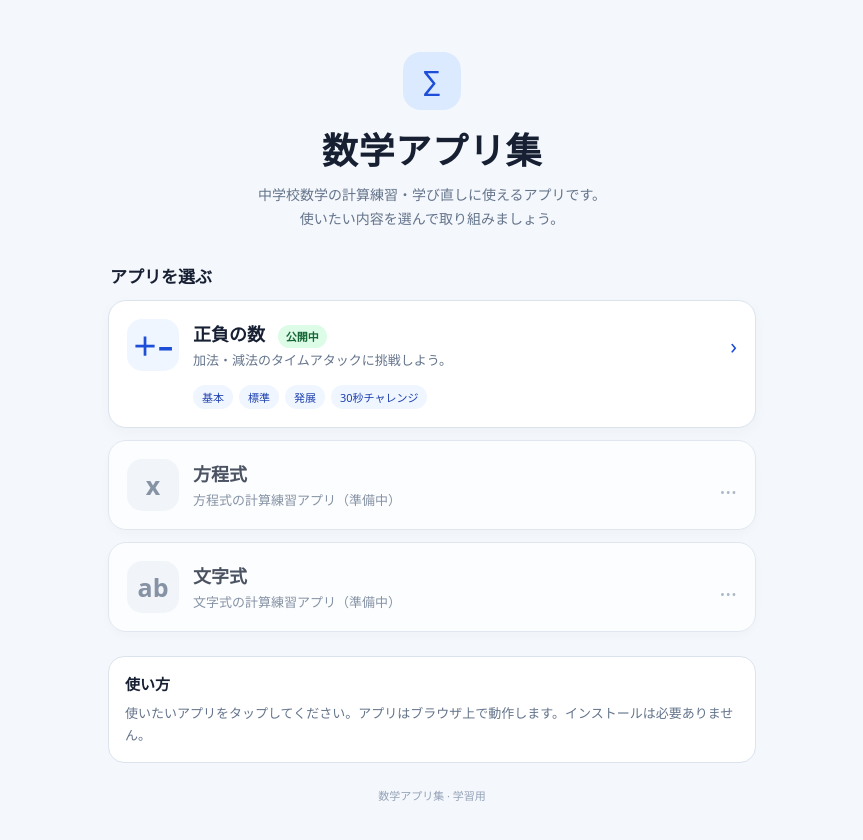
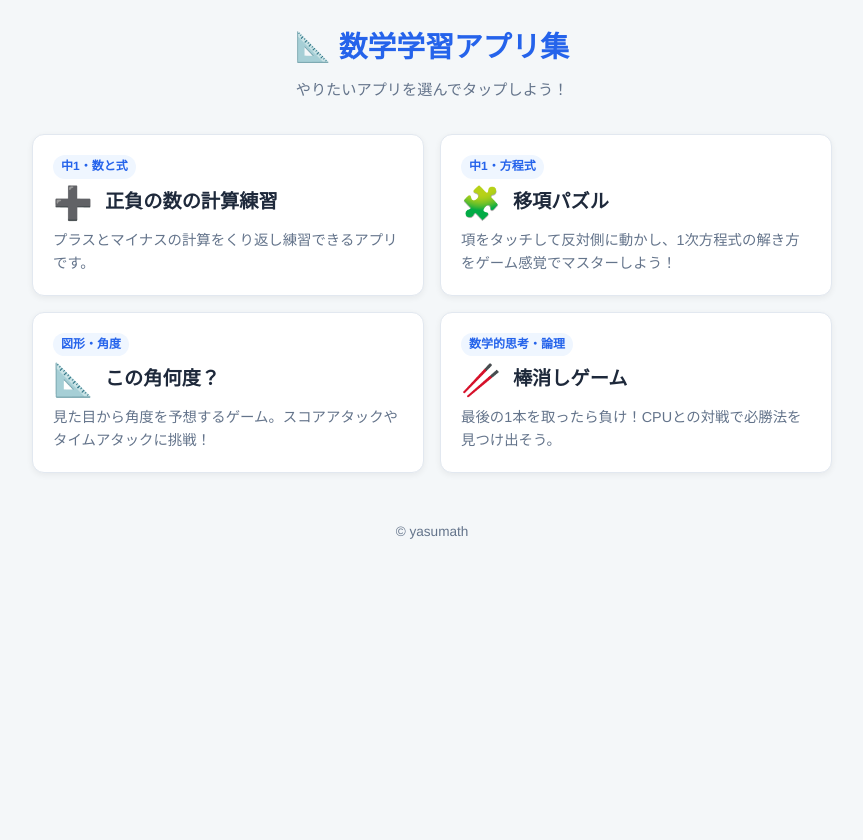
Before and after one commit to yasumath/math-practice, a plain HTML site: page index.html in a window 1280 px wide. Shown: the whole page, without its empty margins (208-1071 px from the left). After the commit the page ends 800 px from the top, so only its background shows below. Drawn offline with Linux system fonts and the light colour scheme.

Commit message:
Update index.html

```diff
--- a/index.html
+++ b/index.html
@@ -1,89 +1,178 @@
-
 <!DOCTYPE html>
 <html lang="ja">
 <head>
   <meta charset="UTF-8">
   <meta name="viewport" content="width=device-width, initial-scale=1.0">
-<meta name="theme-color" content="#1d4ed8">
-<title>数学アプリ集</title>
+  <title>数学学習アプリ集</title>
   <style>
-:root{--blue:#1d4ed8;--ink:#172033;--muted:#64748b;--line:#dbe3ee;--bg:#f4f7fb}
-*{box-sizing:border-box}
-body{margin:0;background:var(--bg);color:var(--ink);font-family:system-ui,-apple-system,"Noto Sans JP",sans-serif}
-main{width:min(100%,680px);margin:auto;padding:24px 16px 40px}
-header{text-align:center;padding:28px 12px 24px}
-.mark{display:inline-grid;place-items:center;width:58px;height:58px;border-radius:18px;background:#dbeafe;color:var(--blue);font-size:28px;margin-bottom:12px}
-h1{font-size:clamp(27px,7vw,36px);margin:0 0 8px;letter-spacing:.02em}
-.lead{color:var(--muted);font-size:14px;line-height:1.7;margin:0}
-.section-title{font-size:17px;margin:8px 2px 12px}
-.card{display:block;text-decoration:none;color:inherit;background:white;border:1px solid var(--line);border-radius:18px;padding:18px;margin:12px 0;box-shadow:0 4px 14px #0f172a08;transition:transform .12s,box-shadow .12s}
-.card:active{transform:translateY(1px)}
-.card-main{display:flex;align-items:center;gap:14px}
-.icon{flex:0 0 52px;height:52px;display:grid;place-items:center;border-radius:15px;background:#eff6ff;color:var(--blue);font-size:25px;font-weight:800}
-.card h2{font-size:18px;margin:0 0 4px}
-.card p{font-size:13px;color:var(--muted);margin:0;line-height:1.55}
-.arrow{margin-left:auto;color:var(--blue);font-size:22px;padding-left:8px}
-.tags{display:flex;flex-wrap:wrap;gap:6px;margin:14px 0 0 66px}
-.tag{font-size:11px;color:#1e40af;background:#eff6ff;border-radius:999px;padding:4px 9px}
-.coming{opacity:.76}
-.coming .icon{background:#f1f5f9;color:#64748b}
-.coming .arrow{color:#94a3b8}
-.badge{font-size:11px;font-weight:700;color:#166534;background:#dcfce7;padding:4px 8px;border-radius:999px;margin-left:8px;vertical-align:middle}
-.how{background:#fff;border:1px solid var(--line);border-radius:16px;padding:16px;margin-top:24px}
-.how h2{font-size:15px;margin:0 0 8px}
-.how p{font-size:13px;color:var(--muted);line-height:1.7;margin:0}
-footer{text-align:center;color:#94a3b8;font-size:11px;margin-top:24px}
+    :root {
+      --bg-color: #f4f7f9;
+      --card-bg: #ffffff;
+      --primary: #2563eb;
+      --text-main: #1e293b;
+      --text-sub: #64748b;
+    }
+    * {
+      box-sizing: border-box;
+      margin: 0;
+      padding: 0;
+    }
+    body {
+      font-family: "Helvetica Neue", Arial, "Hiragino Kaku Gothic ProN", "Hiragino Sans", Meiryo, sans-serif;
+      background-color: var(--bg-color);
+      color: var(--text-main);
+      line-height: 1.6;
+      padding: 24px 16px;
+    }
+    .container {
+      max-width: 800px;
+      margin: 0 auto;
+    }
+    header {
+      text-align: center;
+      margin-bottom: 32px;
+    }
+    header h1 {
+      font-size: 1.8rem;
+      color: var(--primary);
+      margin-bottom: 8px;
+    }
+    header p {
+      font-size: 0.95rem;
+      color: var(--text-sub);
+    }
+    .app-grid {
+      display: grid;
+      grid-template-columns: repeat(auto-fill, minmax(280px, 1fr));
+      gap: 16px;
+    }
+    .app-card {
+      display: flex;
+      flex-direction: column;
+      background: var(--card-bg);
+      border-radius: 12px;
+      padding: 20px;
+      text-decoration: none;
+      color: inherit;
+      box-shadow: 0 2px 6px rgba(0, 0, 0, 0.06);
+      border: 1px solid #e2e8f0;
+      transition: transform 0.15s ease, box-shadow 0.15s ease;
+    }
+    .app-card:hover, .app-card:active {
+      transform: translateY(-3px);
+      box-shadow: 0 6px 14px rgba(0, 0, 0, 0.1);
+      border-color: var(--primary);
+    }
+    .card-header {
+      display: flex;
+      align-items: center;
+      gap: 12px;
+      margin-bottom: 10px;
+    }
+    .app-icon {
+      font-size: 2rem;
+      line-height: 1;
+    }
+    .app-title {
+      font-size: 1.2rem;
+      font-weight: bold;
+      color: var(--text-main);
+    }
+    .app-tag {
+      display: inline-block;
+      font-size: 0.75rem;
+      background: #eff6ff;
+      color: var(--primary);
+      padding: 2px 8px;
+      border-radius: 999px;
+      font-weight: bold;
+      margin-bottom: 8px;
+      align-self: flex-start;
+    }
+    .app-desc {
+      font-size: 0.9rem;
+      color: var(--text-sub);
+      flex-grow: 1;
+    }
+    footer {
+      text-align: center;
+      margin-top: 48px;
+      font-size: 0.85rem;
+      color: var(--text-sub);
+    }
   </style>
 </head>
 <body>
-<main>
+
+  <div class="container">
     <header>
-  <div class="mark" aria-hidden="true">∑</div>
-  <h1>数学アプリ集</h1>
-  <p class="lead">中学校数学の計算練習・学び直しに使えるアプリです。<br>使いたい内容を選んで取り組みましょう。</p>
+      <h1>📐 数学学習アプリ集</h1>
+      <p>やりたいアプリを選んでタップしよう！</p>
     </header>
 
-<h2 class="section-title">アプリを選ぶ</h2>
+    <!-- ここにJavaScriptでアプリ一覧が自動生成されます -->
+    <main id="app-list" class="app-grid"></main>
 
-<a class="card" href="./positive-negative.html">
-  <div class="card-main">
-    <div class="icon" aria-hidden="true">＋−</div>
-    <div>
-      <h2>正負の数 <span class="badge">公開中</span></h2>
-      <p>加法・減法のタイムアタックに挑戦しよう。</p>
-    </div>
-    <div class="arrow" aria-hidden="true">›</div>
-  </div>
-  <div class="tags"><span class="tag">基本</span><span class="tag">標準</span><span class="tag">発展</span><span class="tag">30秒チャレンジ</span></div>
-</a>
-
-<div class="card coming" aria-label="方程式アプリは準備中">
-  <div class="card-main">
-    <div class="icon" aria-hidden="true">x</div>
-    <div>
-      <h2>方程式</h2>
-      <p>方程式の計算練習アプリ（準備中）</p>
-    </div>
-    <div class="arrow" aria-hidden="true">…</div>
-  </div>
+    <footer>
+      <p>© yasumath</p>
+    </footer>
   </div>
 
-<div class="card coming" aria-label="文字式アプリは準備中">
-  <div class="card-main">
-    <div class="icon" aria-hidden="true">ab</div>
-    <div>
-      <h2>文字式</h2>
-      <p>文字式の計算練習アプリ（準備中）</p>
+  <script>
+    // ==========================================
+    // ★ アプリを追加・修正したいときはここだけを編集 ★
+    // ==========================================
+    const apps = [
+      {
+        title: "正負の数の計算練習",
+        file: "positive-negative.html",
+        tag: "中1・数と式",
+        icon: "➕",
+        description: "プラスとマイナスの計算をくり返し練習できるアプリです。"
+      },
+      {
+        title: "移項パズル",
+        file: "ikoupazzle.html",
+        tag: "中1・方程式",
+        icon: "🧩",
+        description: "項をタッチして反対側に動かし、1次方程式の解き方をゲーム感覚でマスターしよう！"
+      },
+      {
+        title: "この角何度？",
+        file: "kakunando.html",
+        tag: "図形・角度",
+        icon: "📐",
+        description: "見た目から角度を予想するゲーム。スコアアタックやタイムアタックに挑戦！"
+      },
+      {
+        title: "棒消しゲーム",
+        file: "boukeshi.html",
+        tag: "数学的思考・論理",
+        icon: "🥢",
+        description: "最後の1本を取ったら負け！CPUとの対戦で必勝法を見つけ出そう。"
+      }
+    ];
+
+    // アプリ一覧を画面に描画する処理（ここは変更不要）
+    const appListContainer = document.getElementById("app-list");
+
+    apps.forEach(app => {
+      const card = document.createElement("a");
+      card.href = app.file;
+      card.className = "app-card";
+
+      card.innerHTML = `
+        <span class="app-tag">${app.tag}</span>
+        <div class="card-header">
+          <span class="app-icon">${app.icon}</span>
+          <div class="app-title">${app.title}</div>
         </div>
-    <div class="arrow" aria-hidden="true">…</div>
-  </div>
-</div>
+        <p class="app-desc">${app.description}</p>
+      `;
 
-<section class="how">
-  <h2>使い方</h2>
-  <p>使いたいアプリをタップしてください。アプリはブラウザ上で動作します。インストールは必要ありません。</p>
-</section>
-<footer>数学アプリ集 · 学習用</footer>
-</main>
+      appListContainer.appendChild(card);
+    });
+  </script>
+
 </body>
 </html>
```
Lines whose indentation alone changed are shown as unchanged.
